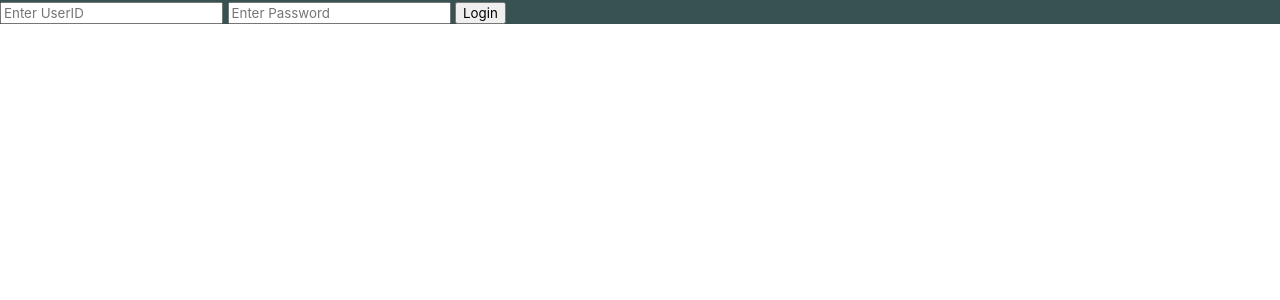
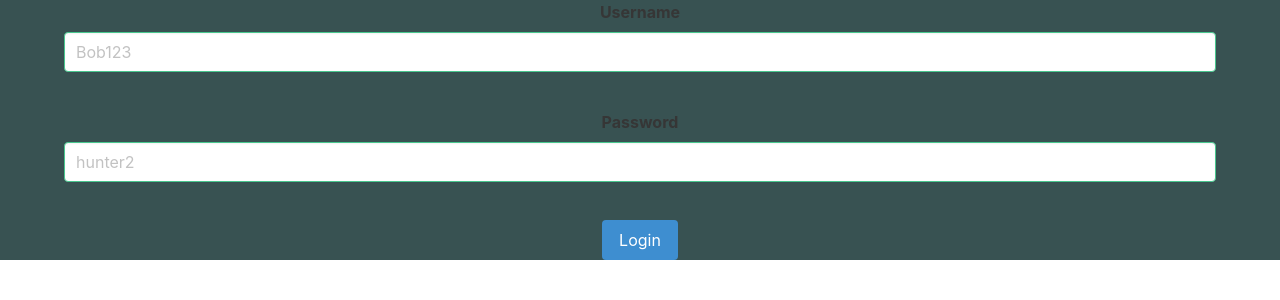
Before and after one commit to davidfries/BillTrak, a Flask app: page /login in a window 1280 px wide. Shown: the part 52-352 px from the top of the page. Run offline with Flask 2, Linux system fonts and the light colour scheme; parts of the project's set-up code (start-up, migrations or seed data) failed here and were passed over; some libraries are stand-ins or nearby versions.

Commit message:
re-style of login form, centered register form

```diff
--- a/templates/login.html
+++ b/templates/login.html
@@ -3,24 +3,39 @@
 
 {% endblock %}
 {% block content %}
-
+<div class="container has-text-centered">
 <form action="" method="post" role="form">
     <div class="form-group">
 
 
-          <label for="userid"></label>
-          <input type="text"
-            class="form-control" name="userid" id="userid" aria-describedby="helpId" placeholder="Enter UserID">
-            <input type="password"
-            class="form-control" name="password" id="password" aria-describedby="helpId" placeholder="Enter Password">
+            <div class="field">
+                    <label class="label">Username</label>
+                    <p class="control has-icon has-icon-right">
+                      <input class="input is-success" type="text" placeholder="Bob123" name="userid" id="userid">
+                      <span class="icon is-small">
+                        <i class="fa fa-check"></i>
+                      </span>
+                    </p>
+                    <!-- <p class="help is-success">This username is available</p> -->
+                  </div>
+                  <div class="field">
+                      <label class="label">Password</label>
+                      <p class="control has-icon has-icon-right">
+                        <input class="input is-success" type="password" placeholder="hunter2" name="password" id="password" required pattern="^(?:(?=.*[a-z])(?:(?=.*[A-Z])(?=.*[\d\W])|(?=.*\W)(?=.*\d))|(?=.*\W)(?=.*[A-Z])(?=.*\d)).{8,}$">
+                        <span class="icon is-small">
+                          <i class="fa fa-lock"></i>
+                        </span>
+                      </p>
+                      <!-- <p class="help is-success">This username is available</p> -->
+                    </div>
 
 
 
 
-        <button type="submit" class="btn custbtn-drk">Login</button>
+        <button type="submit" class="button is-info">Login</button>
     </div>
 </form>
-
+</div>
 
 
 {% endblock %}
--- a/templates/register.html
+++ b/templates/register.html
@@ -6,7 +6,7 @@
 
 {% endblock %}
 {% block content %}
-<div class="container">
+<div class="container has-text-centered">
 <form action="" method="post" role="form" oninput='up2.setCustomValidity(up2.value != up.value ? "Passwords do not match." : "")'>
 
     <div class="form-group">
```
